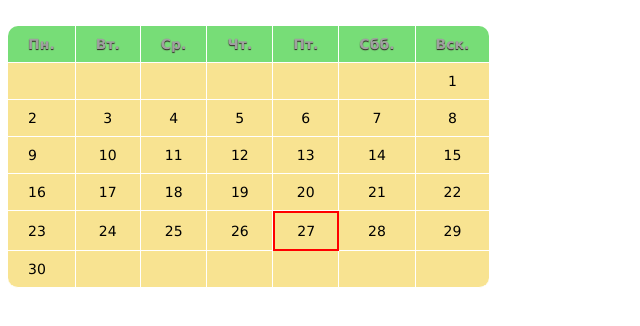
After one commit to Git-Sevkv/punctual-patient, a PHP site: page /calendar.php in a window 1280 px wide. The commit adds this page. Shown: the top 326 px of the page, without its empty margins (0-640 px from the left). Run offline with PHP 8.4, Linux system fonts and the light colour scheme.

Commit message:
Add files via upload

```diff
--- a/cal_day.php
+++ b/cal_day.php
@@ -1,4 +1,4 @@
-﻿<meta name="viewport" content="width=device-width, initial-scale=1">
+﻿﻿﻿<meta name="viewport" content="width=device-width, initial-scale=1">
 <meta http-equiv="Content-Type" content="text/css; charset=utf-8">
 <script>
 function getXmlHttp(){
@@ -46,6 +46,7 @@ $m=$_GET["c_m"];
 $Y=$_GET["c_Y"];
 error_reporting(0);
 session_start();
+print_r($_SESSION);
 include("holiday.php");
 $w_rus=[1 => "Понедельник",2 => "Вторник",3 => "Среда",4 => "Четверг",5 => "Пятница",6 => "Суббота",7 => "Воскресенье"];
 $m_rus=[1 => "Января",2 => "Февраля",3 => "Марта",4 => "Апреля",5 => "Мая",6 => "Июня",7 => "Июля",8 => "Августа",9 => "Сентября",10 => "Октября",11 => "Ноября",12 => "Декабря"];
@@ -140,7 +141,7 @@ echo "</th></tr>";
 			 echo "<tr><td class=th_td>".$ms["body"]." <img ";
 			 if(isset($ms["w_ok"])&&($ms["w_ok"]==1))echo " src=\"ok.png\" ";else echo " src=\"in_work.png\" ";
 			 if(isset($ms["w_ok"])&&($ms["w_ok"]==1))echo " title=\"Отменить выполнение.\" ";else echo " title=\"Отметить о выполнении.\" ";
-			 echo " style=\"width:25;float:right;margin-right:5px;\" onclick=\"MySH('','mess_ok.php','id_ind=".$_GET["id_ind"]."&s_d=".$str_d."_".$str_m."_".$str_Y."&id_s=".$k_ms."');if(this.src.includes('ok.png'))this.src='in_work.png';else this.src='ok.png';\"></td></tr>";
+			 echo " style=\"width:25;float:right;margin-right:5px;\" onclick=\"MySH('','mess_ok.php','id_ind=".$_GET["id_ind"]."&s_d=".$str_d."_".$str_m."_".$str_Y."&id_s=".$k_ms."&tm=".$ms["body"]."');if(this.src.includes('ok.png'))this.src='in_work.png';else this.src='ok.png';\"></td></tr>";
 			}
 
 echo "</table>";
--- /dev/null
+++ b/calendar.php
@@ -0,0 +1,67 @@
+﻿﻿<meta http-equiv="Content-Type" content="text/css; charset=UTF8">
+<style>
+table {
+font-family: "Lucida Sans Unicode", "Lucida Grande", Sans-Serif;
+font-size: 14px;
+border-radius: 10px;
+border-spacing: 0;
+text-align: center;
+}
+th {
+background: #77dd77 ;
+color: #A0A0A0;
+text-shadow: 0 1px 1px #2D2020;
+padding: 10px 20px;
+}
+th, td {
+border-style: solid;
+border-width: 0 1px 1px 0;
+border-color: white;
+}
+th:first-child, td:first-child {
+text-align: left;
+}
+th:first-child {
+border-top-left-radius: 10px;
+}
+th:last-child {
+border-top-right-radius: 10px;
+border-right: none;
+}
+td {
+padding: 10px 20px;
+background: #F8E391;
+}
+tr:last-child td:first-child {
+border-radius: 0 0 0 10px;
+}
+tr:last-child td:last-child {
+border-radius: 0 0 10px 0;
+}
+tr td:last-child {
+border-right: none;
+}
+</style>
+<?php
+date_default_timezone_set('Europe/Moscow');
+$datetime=date("Y-m-d H:i:s");
+$d=date("d");
+$m=date("m");
+$Y=date("Y");
+
+$wd=date("w",strtotime($Y."-".$m."-01"));
+if($wd==0)$wd=7;
+echo "<table><tr><th>Пн.</th><th>Вт.</th><th>Ср.</th><th>Чт.</th><th>Пт.</th><th>Сбб.</th><th>Вск.</th></tr><tr>";
+for($i=1;$i<$wd;$i++)echo "<td></td>";
+for($i=1;$i<=cal_days_in_month(CAL_GREGORIAN, $m, $Y);$i++)
+	{$wd=date("w",strtotime($Y."-".$m."-".$i));
+	 if($wd==0)$wd=7;
+	 echo "<td ";
+	 if (($i==$d)&&($m==date("m"))&&($Y==date("Y")))
+		 echo "style=\"border-style:solid;border-color:red;border-width:2;\"";
+	 echo ">".$i."</td>";
+	 if($wd==7)echo "</tr>";
+	}
+if($wd!=7){for($i=$wd+1;$i<8;$i++)echo "<td></td>";echo "</tr>";}
+echo "</table>";
+?>
--- a/index.php
+++ b/index.php
@@ -1,4 +1,4 @@
-﻿<meta name="viewport" content="width=device-width, initial-scale=1">
+﻿﻿<meta name="viewport" content="width=device-width, initial-scale=1">
 <meta http-equiv="Content-Type" content="text/css; charset=utf-8">
 
 <?php
--- a/mess1.php
+++ b/mess1.php
@@ -1 +1 @@
-<?php $_SESSION["mess"]["17_11_2020"]["0"]["body"]="Инновации: автоматическое заполнение поля Категория";$_SESSION["mess"]["17_11_2020"]["0"]["from"]="2";$_SESSION["mess"]["19_11_2020"]["0"]["body"]="Сделать логи изменений в БД";$_SESSION["mess"]["19_11_2020"]["0"]["from"]="2";$_SESSION["mess"]["19_11_2020"]["1"]["body"]="Найти предысторию потери проектов";$_SESSION["mess"]["19_11_2020"]["1"]["from"]="2";$_SESSION["mess"]["19_11_2020"]["1"]["w_ok"]="1";$_SESSION["mess"]["19_11_2020"]["2"]["body"]="Вывести завершение работы на титульник";$_SESSION["mess"]["19_11_2020"]["2"]["from"]="2";$_SESSION["mess"]["20_11_2020"]["0"]["body"]="Протестировать на телефоне органайзер";$_SESSION["mess"]["20_11_2020"]["0"]["from"]="2";$_SESSION["mess"]["02_11_2020"]["0"]["body"]="Привет";$_SESSION["mess"]["02_11_2020"]["0"]["from"]="2";$_SESSION["mess"]["27_11_2020"]["0"]["body"]="14:30";$_SESSION["mess"]["27_11_2020"]["0"]["from"]="2";$_SESSION["mess"]["27_11_2020"]["1"]["body"]="14:45";$_SESSION["mess"]["27_11_2020"]["1"]["from"]="2";$_SESSION["mess"]["27_11_2020"]["2"]["body"]="13:50";$_SESSION["mess"]["27_11_2020"]["2"]["from"]="2"; ?>
+<?php $_SESSION["mess"]["27_11_2020"]["0"]["from"]="5";$_SESSION["mess"]["27_11_2020"]["0"]["body"]="14:30";$_SESSION["mess"]["27_11_2020"]["0"]["w_ok"]="1";$_SESSION["mess"]["27_11_2020"]["1"]["from"]="2";$_SESSION["mess"]["27_11_2020"]["1"]["body"]="14:45";$_SESSION["mess"]["27_11_2020"]["1"]["w_ok"]="0";$_SESSION["mess"]["27_11_2020"]["2"]["from"]="2";$_SESSION["mess"]["27_11_2020"]["2"]["body"]="13:50";$_SESSION["mess"]["27_11_2020"]["2"]["w_ok"]="0";$_SESSION["mess"]["17_11_2020"]["0"]["body"]="Инновации: автоматическое заполнение поля Категория";$_SESSION["mess"]["17_11_2020"]["0"]["from"]="2";$_SESSION["mess"]["19_11_2020"]["0"]["body"]="Сделать логи изменений в БД";$_SESSION["mess"]["19_11_2020"]["0"]["from"]="2";$_SESSION["mess"]["19_11_2020"]["1"]["body"]="Найти предысторию потери проектов";$_SESSION["mess"]["19_11_2020"]["1"]["from"]="2";$_SESSION["mess"]["19_11_2020"]["1"]["w_ok"]="1";$_SESSION["mess"]["19_11_2020"]["2"]["body"]="Вывести завершение работы на титульник";$_SESSION["mess"]["19_11_2020"]["2"]["from"]="2";$_SESSION["mess"]["20_11_2020"]["0"]["body"]="Протестировать на телефоне органайзер";$_SESSION["mess"]["20_11_2020"]["0"]["from"]="2";$_SESSION["mess"]["02_11_2020"]["0"]["body"]="Привет";$_SESSION["mess"]["02_11_2020"]["0"]["from"]="2"; ?>
--- a/mess2.php
+++ b/mess2.php
@@ -1,4 +1,4 @@
-﻿<?php $_SESSION["mess"]["17_11_2020"]["0"]["body"]="fwefwия";
+﻿﻿<?php $_SESSION["mess"]["17_11_2020"]["0"]["body"]="fwefwия";
 $_SESSION["mess"]["17_11_2020"]["0"]["from"]="2";
 $_SESSION["mess"]["19_11_2020"]["0"]["body"]="СдfweБД";
 $_SESSION["mess"]["19_11_2020"]["0"]["from"]="2";
--- a/mess_add.php
+++ b/mess_add.php
@@ -1,4 +1,4 @@
-<meta http-equiv="Content-Type" content="text/css; charset=utf-8">
+﻿<meta http-equiv="Content-Type" content="text/css; charset=utf-8">
 
 <?php
 session_start();
--- a/mess_ok.php
+++ b/mess_ok.php
@@ -1,4 +1,4 @@
-<meta http-equiv="Content-Type" content="text/css; charset=utf-8">
+﻿﻿<meta http-equiv="Content-Type" content="text/css; charset=utf-8">
 
 <?php
 session_start();
@@ -17,6 +17,7 @@ if(!isset($_GET["id_ind"])||!isset($_GET["s_d"])||!isset($_GET["id_s"]))die("Н
 if(!is_dir("m".$_GET["id_ind"]))mkdir("m".$_GET["id_ind"]);
 
 if(file_exists("m".$_GET["id_ind"]."/mess1.php"))include("m".$_GET["id_ind"]."/mess1.php");
+$_SESSION["mess"][$_GET["s_d"]][$_GET["id_s"]]["from"]=$_SESSION["id"];
 if(isset($_SESSION["mess"][$_GET["s_d"]][$_GET["id_s"]]["w_ok"])&&($_SESSION["mess"][$_GET["s_d"]][$_GET["id_s"]]["w_ok"]==1))$_SESSION["mess"][$_GET["s_d"]][$_GET["id_s"]]["w_ok"]=0;else $_SESSION["mess"][$_GET["s_d"]][$_GET["id_s"]]["w_ok"]=1;
 $str="<?php ";
 foreach($_SESSION["mess"] as $k_ms => $ms)
@@ -26,4 +27,5 @@ foreach($_SESSION["mess"] as $k_ms => $ms)
 $str.=" ?>";
 echo $str;
 file_put_contents("m".$_GET["id_ind"]."/mess1.php", $str);
+
 ?>
```
